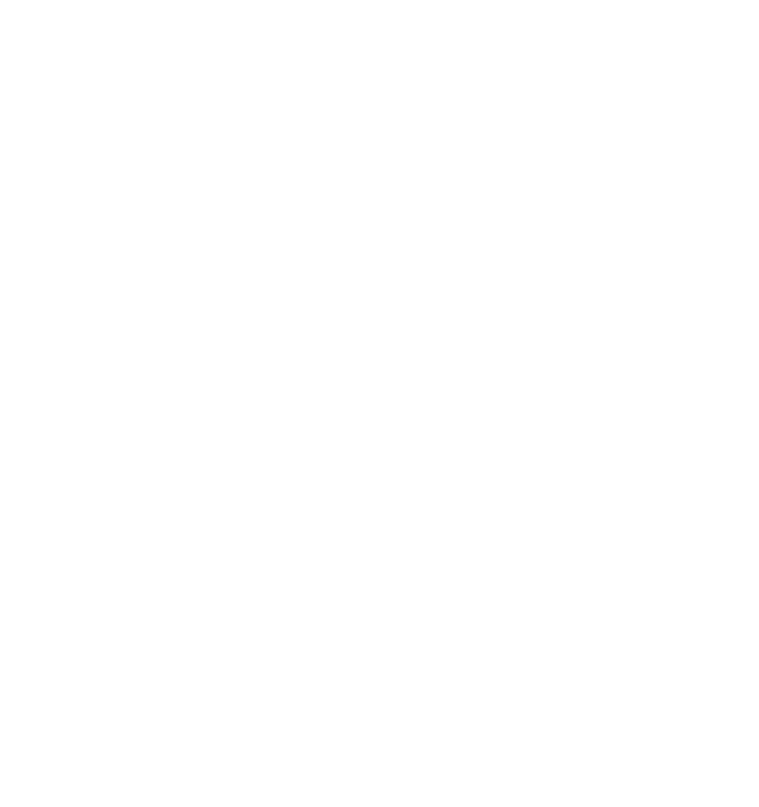
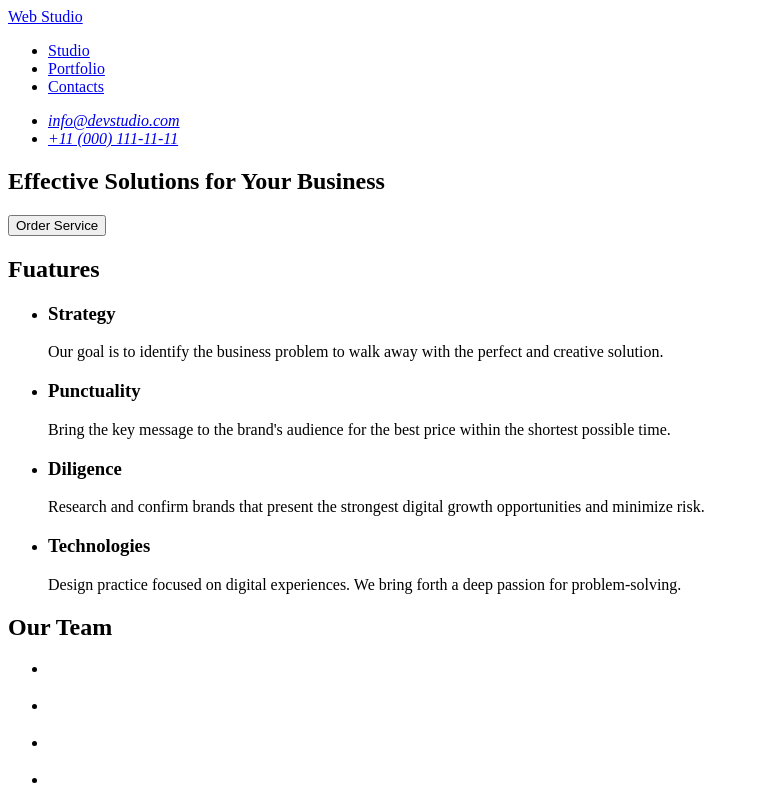
Before and after one commit to Tereshchuk-Yuliia/goit-markup-hw-02test, a plain HTML site: page index.html in a window 1280 px wide. Shown: the whole page, without its empty margins (0-759 px from the left). Drawn offline with Linux system fonts and the light colour scheme.

Commit message:
update index.html file

```diff
--- /dev/null
+++ b/css/styles.css
@@ -0,0 +1,3 @@
+body {
+    background-color: #fff;
+}
--- a/index.html
+++ b/index.html
@@ -4,8 +4,96 @@
     <meta charset="UTF-8">
     <meta name="viewport" content="width=device-width, initial-scale=1.0">
     <title>Document</title>
+    <link rel="stylesheet" href="/css/styles.css">
 </head>
 <body>
-
+    <header>
+        <nav>
+            <a href="/index.html">Web
+            Studio</a>
+            <ul>
+                <li>
+                    <a href="#">Studio</a>
+                </li>
+                <li>
+                    <a href="#">Portfolio</a>
+                </li>
+                <li>
+                    <a href="#">Contacts</a>
+                </li>
+            </ul>
+        </nav>
+        <address>
+            <ul>
+                <li>
+                    <a href="mailto:info@devstudio.com">info@devstudio.com</a>
+                </li>
+                <li>
+                    <a href="tel:+110001111111">+11 (000) 111-11-11</a>
+                </li>
+            </ul>
+        </address>
+    </header>
+    <main>
+        <section>
+            <h1>Effective Solutions for Your Business</h1>
+            <button type="button">Order Service</button>
+        </section>
+        <section>
+            <h2>Fuatures</h2>
+            <ul>
+                <li>
+                    <h3>Strategy</h3>
+                    <p>Our goal is to identify the business
+                    problem to walk away with the perfect and creative solution.</p>
+                </li>
+                <li>
+                    <h3>Punctuality</h3>
+                    <p>Bring the key message to the brand's audience for the best price within the shortest possible time.</p>
+                </li>
+                <li>
+                    <h3>Diligence</h3>
+                    <p>Research and confirm brands that present the strongest digital growth opportunities and minimize risk.</p>
+                </li>
+                <li>
+                    <h3>Technologies</h3>
+                    <p>Design practice focused on digital experiences. We bring forth a deep passion for problem-solving.</p>
+                </li>
+            </ul>
+        </section>
+        <section>
+            <h2>Our Team</h2>
+            <ul>
+                <li>
+                    <img src="" alt="">
+                        <h3>
+                            <p></p>
+                        </h3>
+                    </img>
+                </li>
+                <li>
+                    <img src="" alt="">
+                        <h3>
+                            <p></p>
+                        </h3>
+                    </img>
+                </li>
+                <li>
+                    <img src="" alt="">
+                        <h3>
+                            <p></p>
+                        </h3>
+                    </img>
+                </li>
+                <li>
+                    <img src="" alt="">
+                        <h3>
+                            <p></p>
+                        </h3>
+                    </img>
+                </li>
+            </ul>
+        </section>
+    </main>
 </body>
 </html>
```
Also changed, not shown: css/.prettierrc.json (added), img/Ford2.jpg (added), img/Garcia3.jpg (added), img/Guerrero1.jpg (added), img/Wilson4.jpg (added), 1 other file.
